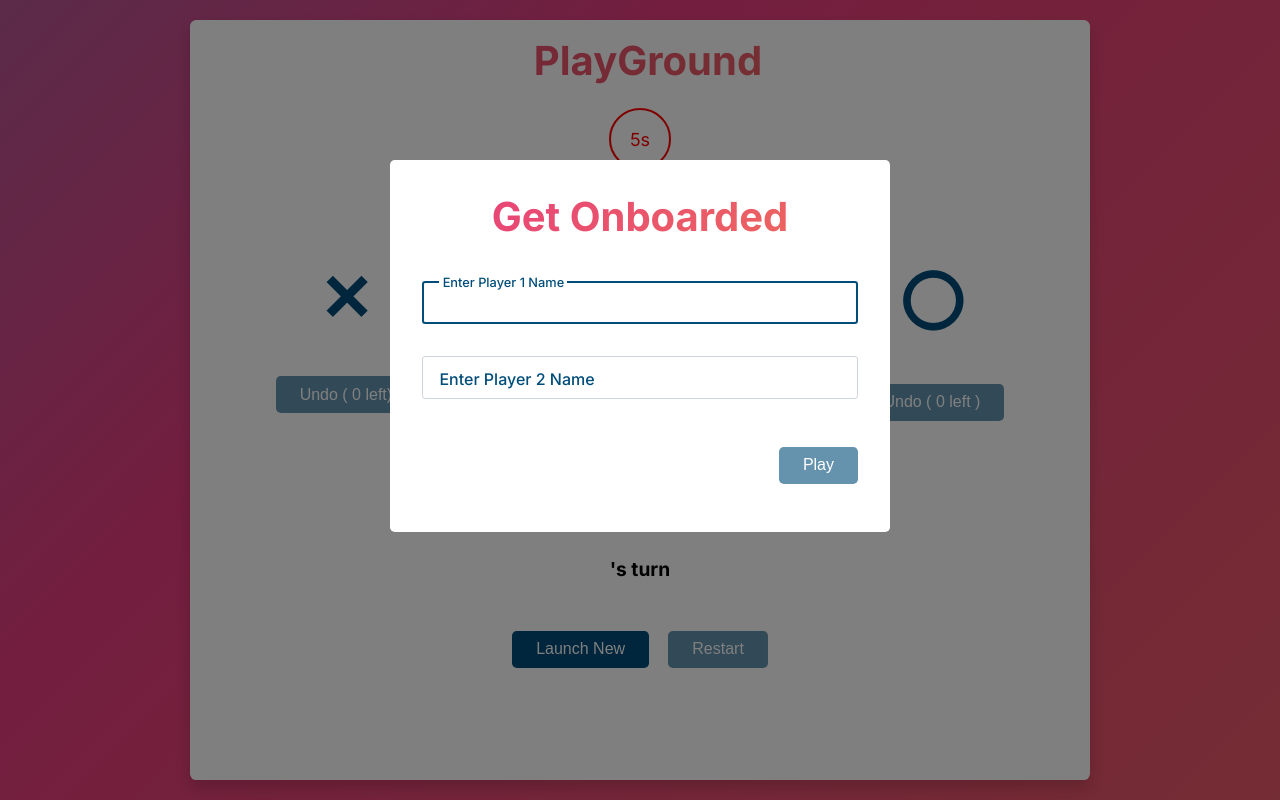
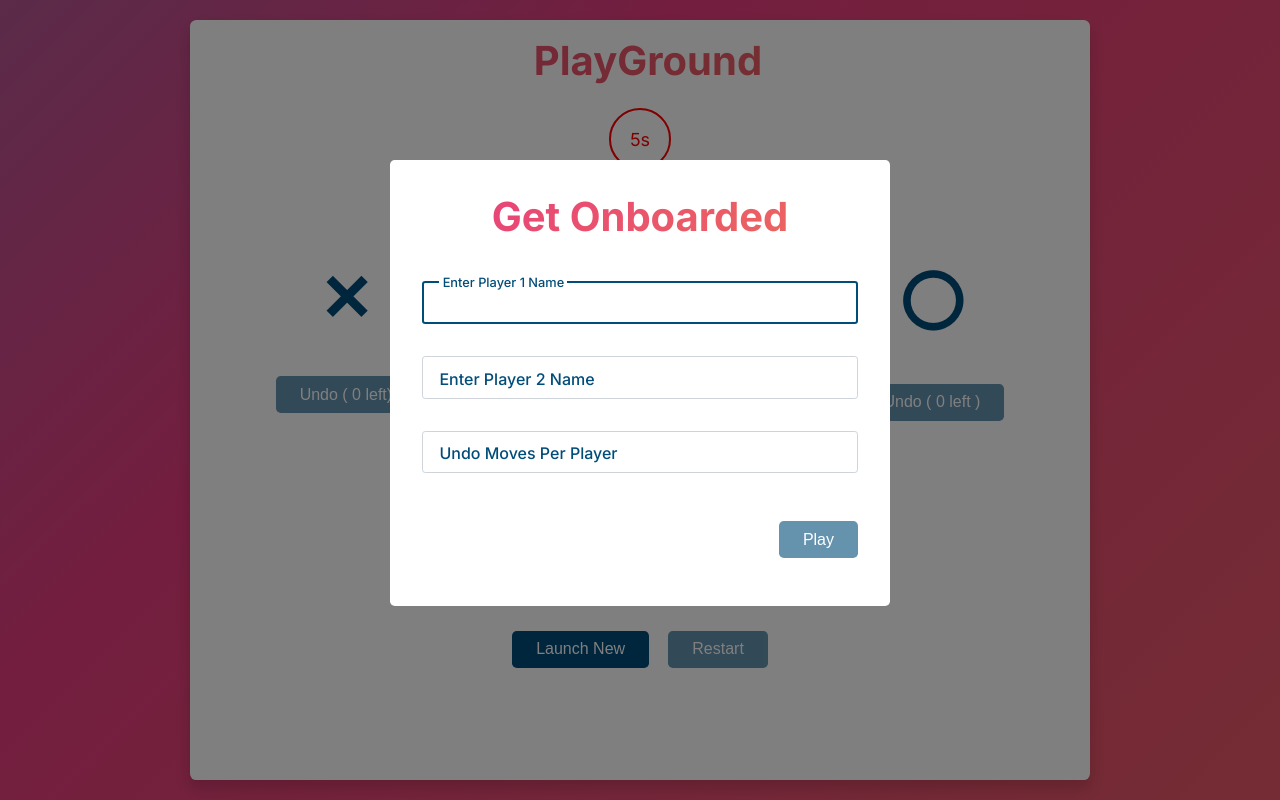
Before and after one commit to khalatevarun/tictactoe, a React (Create React App) app: page / in a window 1280 px wide. Built offline with nearby package versions, Linux system fonts and the light colour scheme.

Commit message:
add: undo moves input while onboarding

```diff
--- a/src/components/nameModal/NameModal.tsx
+++ b/src/components/nameModal/NameModal.tsx
@@ -9,6 +9,7 @@ const NameModal = () => {
   const dispatch = useAppDispatch();
   const [player1Name, setPlayer1Name] = useState('');
   const [player2Name, setPlayer2Name] = useState('');
+  const [undoMovesPerPlayer, setUndoMovesPerPlayer] = useState(0);
   const [errorMessage, setErrorMessage] = useState('');
 
   const fieldOnchange = (e: React.ChangeEvent<HTMLInputElement>) => {
@@ -21,6 +22,11 @@ const NameModal = () => {
         break;
       case 'player2-name':
         setPlayer2Name(value.trim());
+        break;
+      case 'undomoves-perplayer':
+        if(Number(value) || value===''){
+          setUndoMovesPerPlayer(Number(value));
+        }
         break;
     }
   };
@@ -35,8 +41,9 @@ const NameModal = () => {
     }
     else if (player1Name !== '' && player2Name !== '') {
       dispatch(initializeGame({
-        player1: player1Name,
-        player2: player2Name,
+        players:{player1: player1Name,
+        player2: player2Name},
+        undoMovesPerPlayer:undoMovesPerPlayer,
       }));
     }
     else{
@@ -83,6 +90,21 @@ const NameModal = () => {
                 onChange={fieldOnchange}
               />
             </div>
+            <div className='name-modal-field-container'>
+              <label
+                htmlFor='undomoves-perplayer'
+                className={`name-modal-text-field-label${errorMessage === '' ? '' : ' value-filled'}`}
+              >
+                Undo Moves Per Player
+              </label>
+              <input
+                type='text'
+                id='undomoves-perplayer'
+                name='undomoves-perplayer'
+                value={undoMovesPerPlayer}
+                onChange={fieldOnchange}
+              />
+            </div>
             <small className='name-modal-text-error'>{errorMessage}</small>
             <div className='name-modal-field-container'>
               <input
--- a/src/redux/actions/gameActions.ts
+++ b/src/redux/actions/gameActions.ts
@@ -1,4 +1,4 @@
-import { playersDataType } from '../../types';
+import { onboardDataType, playersDataType } from '../../types';
 import {
   NEW_GAME,
   PLAY_TURN,
@@ -7,11 +7,11 @@ import {
   UNDO_MOVE,
 } from '../../constants/actionTypes/gameActionTypes';
 
-export const initializeGame = (players: playersDataType) => {
+export const initializeGame = (onboardData: onboardDataType) => {
   return {
     type: START_GAME,
     payload: {
-      ...players,
+      ...onboardData,
     },
   };
 };
--- a/src/redux/reducers/gameReducer.ts
+++ b/src/redux/reducers/gameReducer.ts
@@ -1,5 +1,6 @@
 import {
   gameDataType,
+  onboardDataType,
   playersDataType,
 } from '../../types';
 import findCurrentOutcome from '../../utils/findCurrentOutcome';
@@ -21,20 +22,20 @@ const initialState: gameDataType = {
 
 const gameReducer = (
   state: gameDataType = initialState,
-  action: {type: string, payload?: playersDataType | number}
+  action: {type: string, payload?: onboardDataType | number}
 ) => {
   switch(action.type) {
     case START_GAME:
-      const playersData = action.payload as playersDataType;
+      const onboardData = action.payload as onboardDataType;
       return {
         ...state,
         players: {
-          player1: playersData.player1,
-          player2: playersData.player2,
+          player1: onboardData.players.player1,
+          player2: onboardData.players.player2,
         },
         currentPlayer: 1,
-        undoPlayer1: 2,
-        undoPlayer2: 2,
+        undoPlayer1: onboardData.undoMovesPerPlayer,
+        undoPlayer2: onboardData.undoMovesPerPlayer,
       };
 
     case PLAY_TURN:
--- a/src/types.ts
+++ b/src/types.ts
@@ -19,6 +19,11 @@ export type playersDataType = {
   player2: null | string;
 }
 
+export type onboardDataType = {
+  players:playersDataType;
+  undoMovesPerPlayer:number;
+}
+
 export type gameDataType = {
   players: playersDataType;
   currentPlayer: null | number;
```
